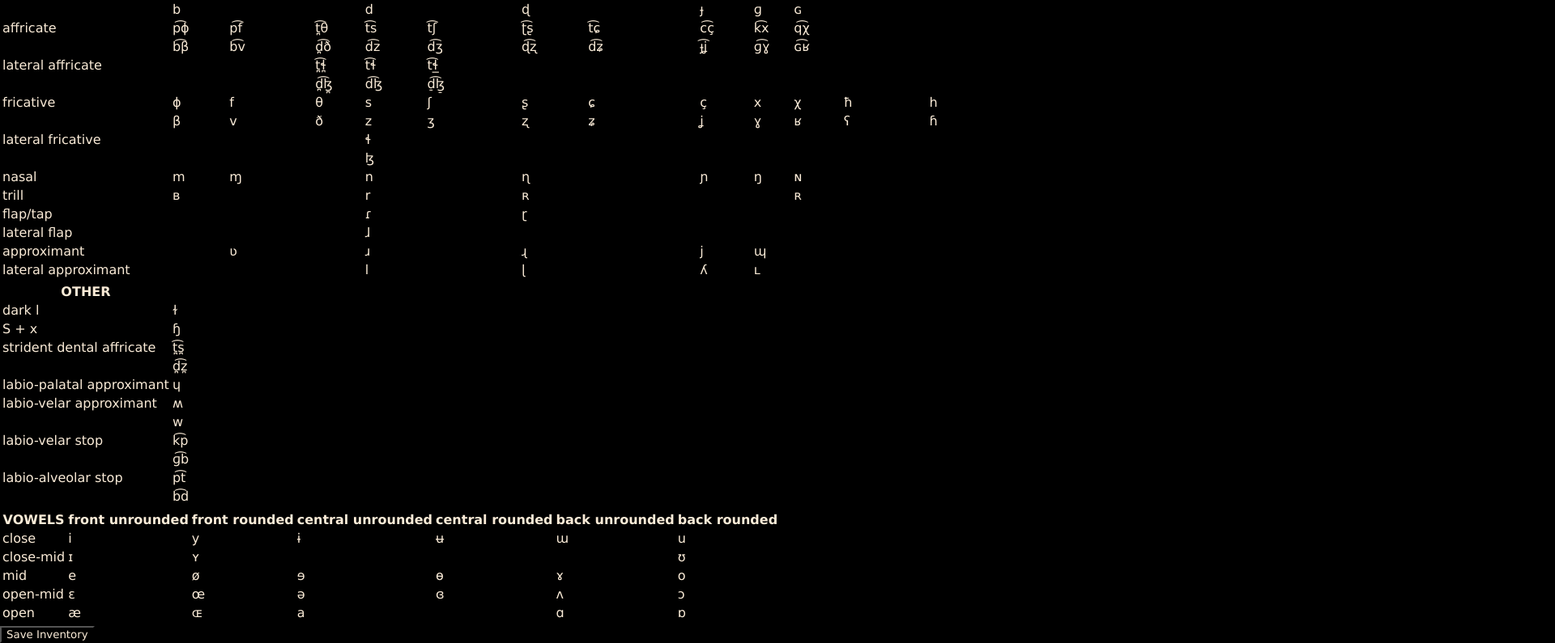
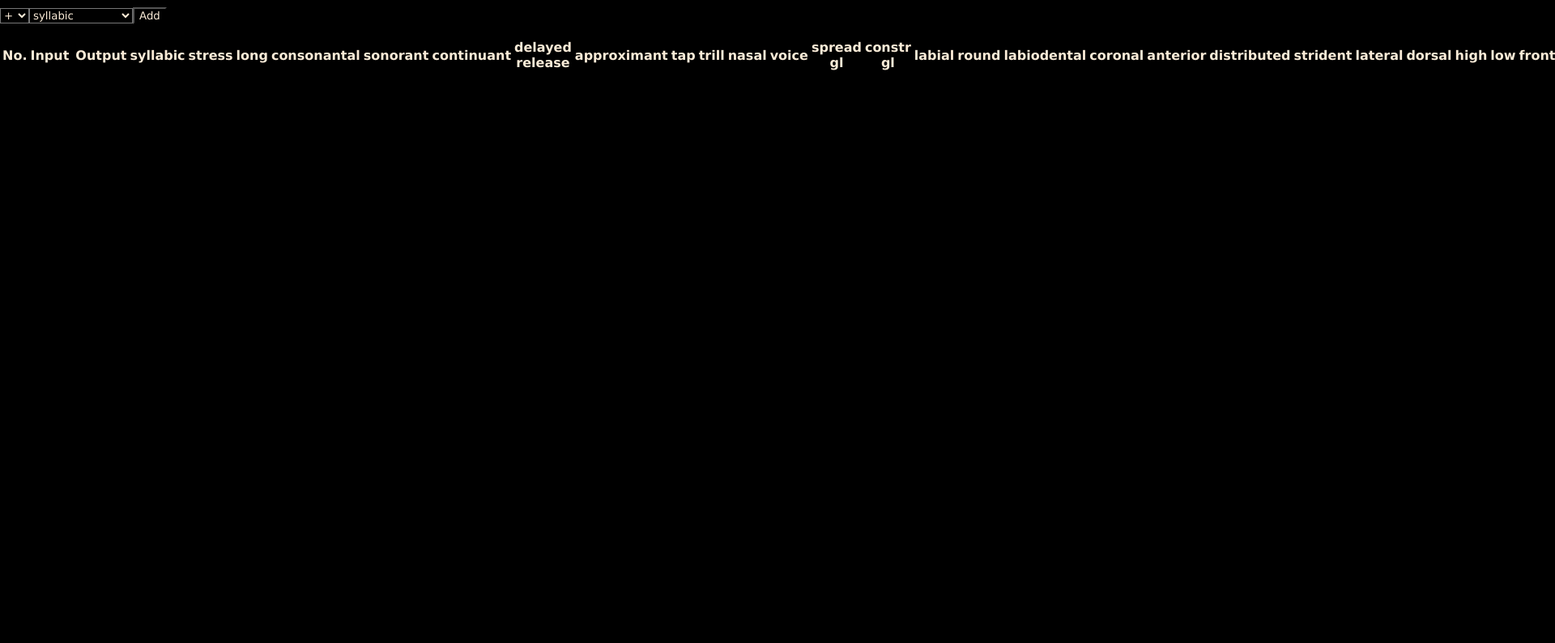
Before and after one commit to MarcinFort/phon_processor, a React (Create React App) app: page /processor in a window 1280 px wide. Shown: the part 136-931 px from the top of the page at 81% size, 1920 px wide, since content can reach past the window. After the commit the page ends 800 px from the top, so only its background shows below. Built offline with nearby package versions, Linux system fonts and the light colour scheme.

Commit message:
Revert the change with PickInventory - use it in the router

```diff
--- a/src/App.js
+++ b/src/App.js
@@ -2,6 +2,7 @@ import React, { Component } from 'react';
 import './App.css';
 import { Header } from './Header';
 import { Home } from './Home';
+import { PickInventory } from './PickInventory';
 import { PhonProcessor } from './PhonProcessor';
 import { Difference } from './Difference';
 import { Switch, Route } from 'react-router-dom';
@@ -33,7 +34,8 @@ class App extends Component {
         <main>
           <Switch>
             <Route exact path='/' component={Home}/>
-            <Route path='/processor' render={props => <PhonProcessor inventory={this.state.inventory} toggleSegmentSelection={this.toggleSegmentSelection.bind(this)}/>} />
+            <Route path='/inventory' render={props => <PickInventory toggleSegmentSelection={this.toggleSegmentSelection.bind(this)} inventory={this.state.inventory}/>} />
+            <Route path='/processor' render={props => <PhonProcessor inventory={this.state.inventory} />} />
             <Route path='/difference' render={props => <Difference inventory={this.state.inventory} />} />
           </Switch>
         </main>
--- a/src/Header.js
+++ b/src/Header.js
@@ -6,6 +6,7 @@ export const Header = () => (
         <nav>
             <ul>
                 <li><Link to='/'>Home</Link></li>
+                <li><Link to='/inventory'>Create or modify the inventory</Link></li>
                 <li><Link to='/processor'>Processor</Link></li>
                 <li><Link to='/difference'>Difference</Link></li>
             </ul>
--- a/src/PhonProcessor.js
+++ b/src/PhonProcessor.js
@@ -1,14 +1,10 @@
 import React from 'react';
 import { SegmentDiv } from './SegmentDiv';
 import { InvWindow } from './InvWindow';
-import { PickInventory } from './PickInventory';
-import { SaveInventoryButton } from './SaveInventoryButton';
-import { ModifyInventoryButton } from './ModyInventoryButton';
 
 export class PhonProcessor extends React.Component {
 
     state = {
-        stage: 1,
         input_features: {},
         structural_change: {}
     }
@@ -41,36 +37,13 @@ export class PhonProcessor extends React.Component {
         });
     }
 
-    saveInv() {
-        this.setState({
-            stage: 2
-        })
-    }
-
-    modifyInv() {
-        this.setState({
-            stage: 1
-        })
-    }
-
     render() {
         return(
             <div>
-                {this.state.stage === 1 ?
-                <div>
-                    <PickInventory toggleSegmentSelection={this.props.toggleSegmentSelection} inventory={this.props.inventory} />
-                    <SaveInventoryButton saveInv={this.saveInv.bind(this)} />
-                </div>
-                :
-                <div>
-                    <ModifyInventoryButton modifyInv={this.modifyInv.bind(this)}/>
-                    <SegmentDiv addFeature={this.addInputFeature.bind(this)} removeFeature={this.removeInputFeature.bind(this)} features={this.state.input_features} key={1} />
-                    <SegmentDiv addFeature={this.addSCFeature.bind(this)} removeFeature={this.removeSCFeature.bind(this)} features={this.state.structural_change} key={2} />
-                    <InvWindow inventory={this.props.inventory} input_features={this.state.input_features} structural_change={this.state.structural_change} />
-                </div>
-                }
-            </div>
-        )
+                <SegmentDiv addFeature={this.addInputFeature.bind(this)} removeFeature={this.removeInputFeature.bind(this)} features={this.state.input_features} key={1} />
+                <SegmentDiv addFeature={this.addSCFeature.bind(this)} removeFeature={this.removeSCFeature.bind(this)} features={this.state.structural_change} key={2} />
+                <InvWindow inventory={this.props.inventory} input_features={this.state.input_features} structural_change={this.state.structural_change} />
+            </div>        )
     }
 
 }
```
